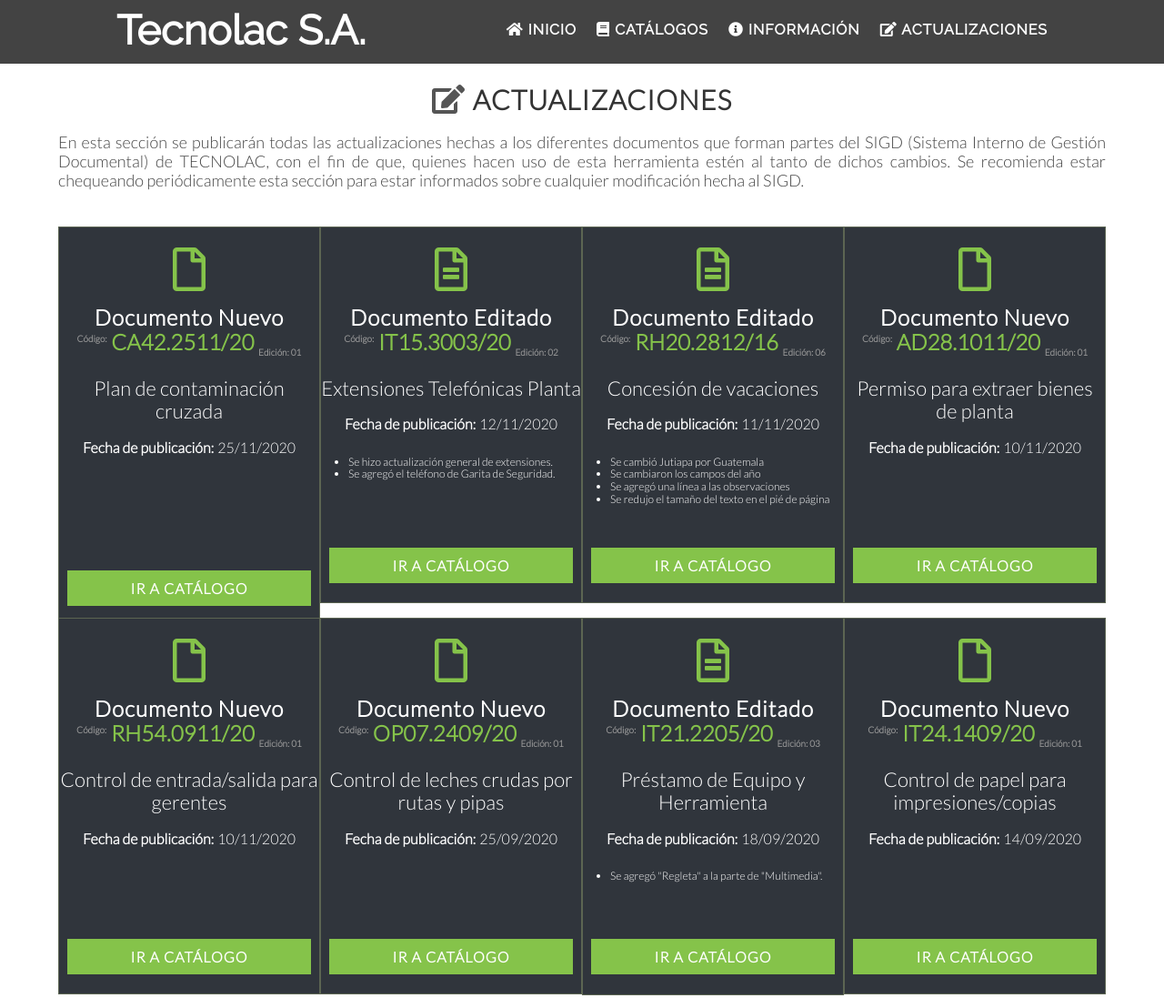
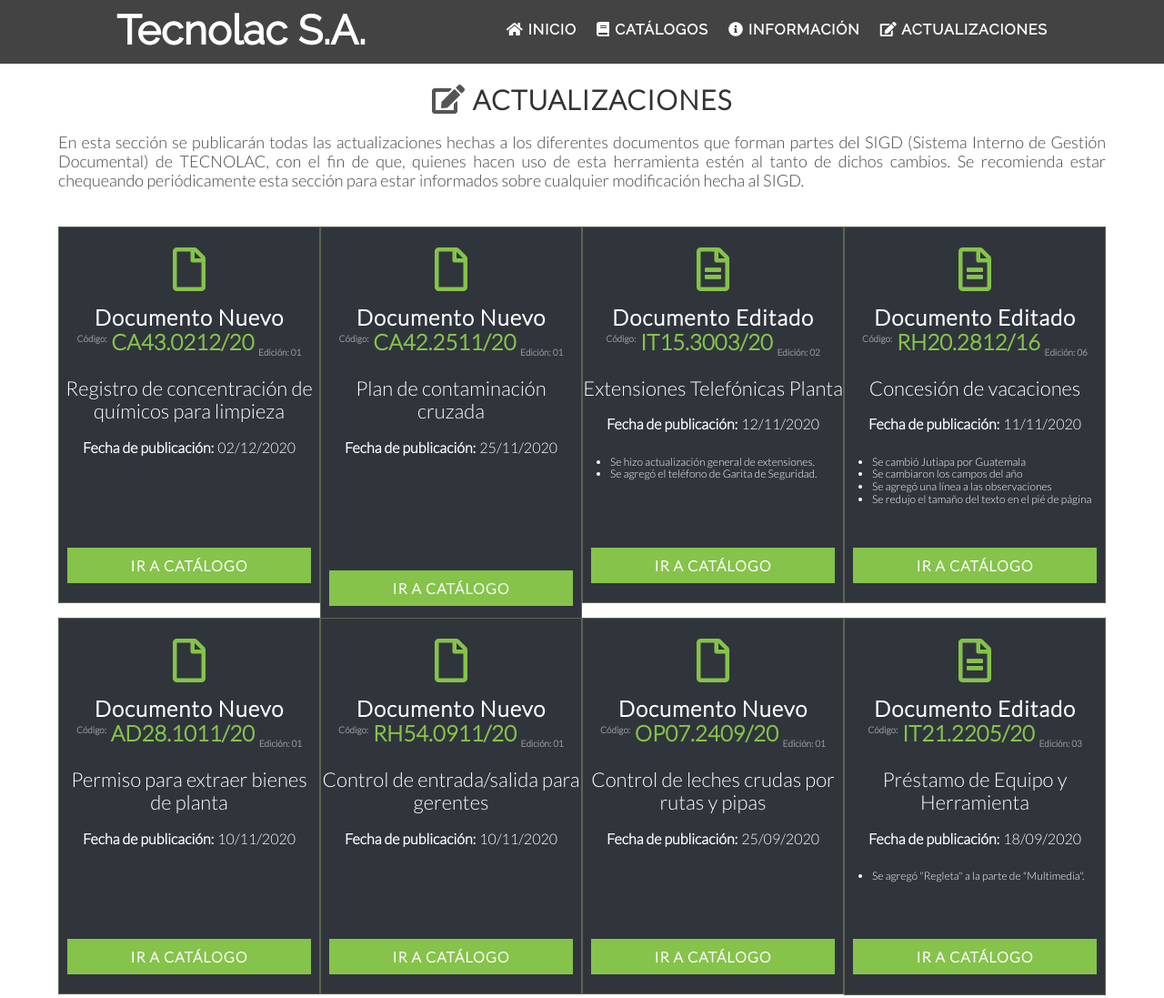
Before and after one commit to murgapo/sigd, a plain HTML site: page modificaciones.html in a window 1280 px wide. Shown: the top 1097 px of the page at 91% size. Drawn offline with Linux system fonts and the light colour scheme.

Commit message:
Se ágregó el formato CA43.0212-20.pdf

```diff
--- a/modificaciones.html
+++ b/modificaciones.html
@@ -88,6 +88,35 @@
                     </div>
                     <div class="documento">
                         <span class="codigo">Código:</span>
+                        <span>CA43.0212/20</span>
+                        <span class="edicion">Edición: 01</span>
+                    </div>
+                    <div class="descripcion">
+                        <p>Registro de concentración de químicos para limpieza</p>
+                        <br>
+                        <span id="fecha">Fecha de publicación:</span>
+                        <span>02/12/2020</span>
+                    </div>
+                    <div id="llenado3"></div>
+                    <div class="boton-catalogo">
+                        <a href="calidad.html" class="ira-catalogo">
+                            IR A CATÁLOGO
+                        </a>
+                    </div>
+                </div>
+            </div>
+
+            <!-- TARJETA 2 -->
+            <div class="col-update">
+                <div class="caja-actualiza">
+                    <div class="icono-caja">
+                        <i class="far fa-file"></i>
+                    </div>
+                    <div>
+                        <h3>Documento Nuevo</h3>
+                    </div>
+                    <div class="documento">
+                        <span class="codigo">Código:</span>
                         <span>CA42.2511/20</span>
                         <span class="edicion">Edición: 01</span>
                     </div>
@@ -106,7 +135,7 @@
                 </div>
             </div>
 
-            <!-- TARJETA 2 -->
+            <!-- TARJETA 3 -->
             <div class="col-update">
                 <div class="caja-actualiza">
                     <div class="icono-caja">
@@ -143,7 +172,7 @@
                 </div>
             </div>
 
-            <!-- TARJETA 3 -->
+            <!-- TARJETA 4 -->
             <div class="col-update">
                 <div class="caja-actualiza">
                     <div class="icono-caja">
@@ -180,7 +209,7 @@
                 </div>
             </div>
 
-            <!-- TARJETA 4 -->
+            <!-- TARJETA 5 -->
             <div class="col-update">
                 <div class="caja-actualiza">
                     <div class="icono-caja">
@@ -209,7 +238,7 @@
                 </div>
             </div>
 
-            <!-- TARJETA 5 -->
+            <!-- TARJETA 6 -->
             <div class="col-update">
                 <div class="caja-actualiza">
                     <div class="icono-caja">
@@ -238,7 +267,7 @@
                 </div>
             </div>
 
-            <!-- TARJETA 6 -->
+            <!-- TARJETA 7 -->
             <div class="col-update">
                 <div class="caja-actualiza">
                     <div class="icono-caja">
@@ -267,7 +296,7 @@
                 </div>
             </div>
 
-            <!-- TARJETA 7 -->
+            <!-- TARJETA 8 -->
             <div class="col-update">
                 <div class="caja-actualiza">
                     <div class="icono-caja">
@@ -302,34 +331,7 @@
                 </div>
             </div>
 
-            <!-- TARJETA 8 -->
-            <div class="col-update">
-                <div class="caja-actualiza">
-                    <div class="icono-caja">
-                        <i class="far fa-file"></i>
-                    </div>
-                    <div>
-                        <h3>Documento Nuevo</h3>
-                    </div>
-                    <div class="documento">
-                        <span class="codigo">Código:</span>
-                        <span>IT24.1409/20</span>
-                        <span class="edicion">Edición: 01</span>
-                    </div>
-                    <div class="descripcion">
-                        <p>Control de papel para impresiones/copias</p>
-                        <br>
-                        <span id="fecha">Fecha de publicación:</span>
-                        <span>14/09/2020</span>
-                    </div>
-                    <div id="llenado3"></div>
-                    <div class="boton-catalogo">
-                        <a href="informatica.html" class="ira-catalogo">
-                            IR A CATÁLOGO
-                        </a>
-                    </div>
-                </div>
-            </div>
+
         </section>
     </section>
 
```
Also changed, not shown: calidad.html (+12 -0 lines).
